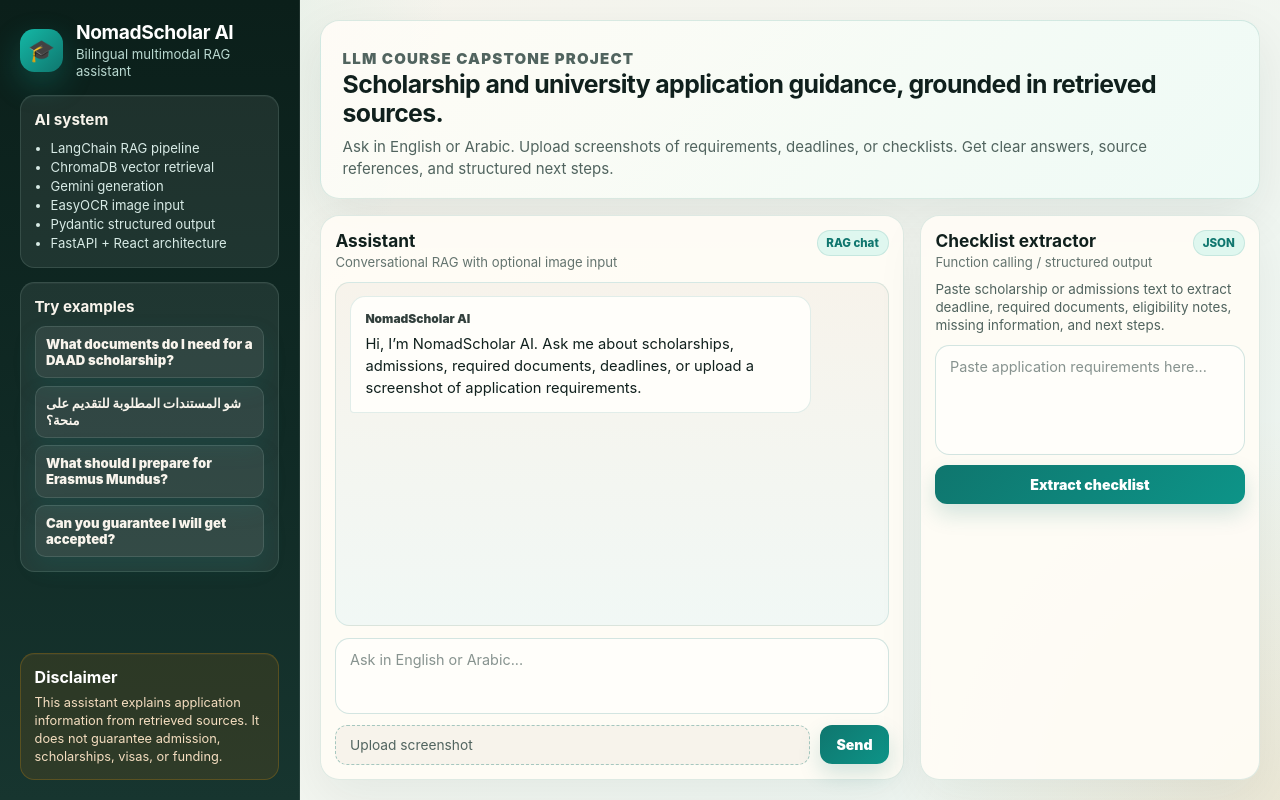
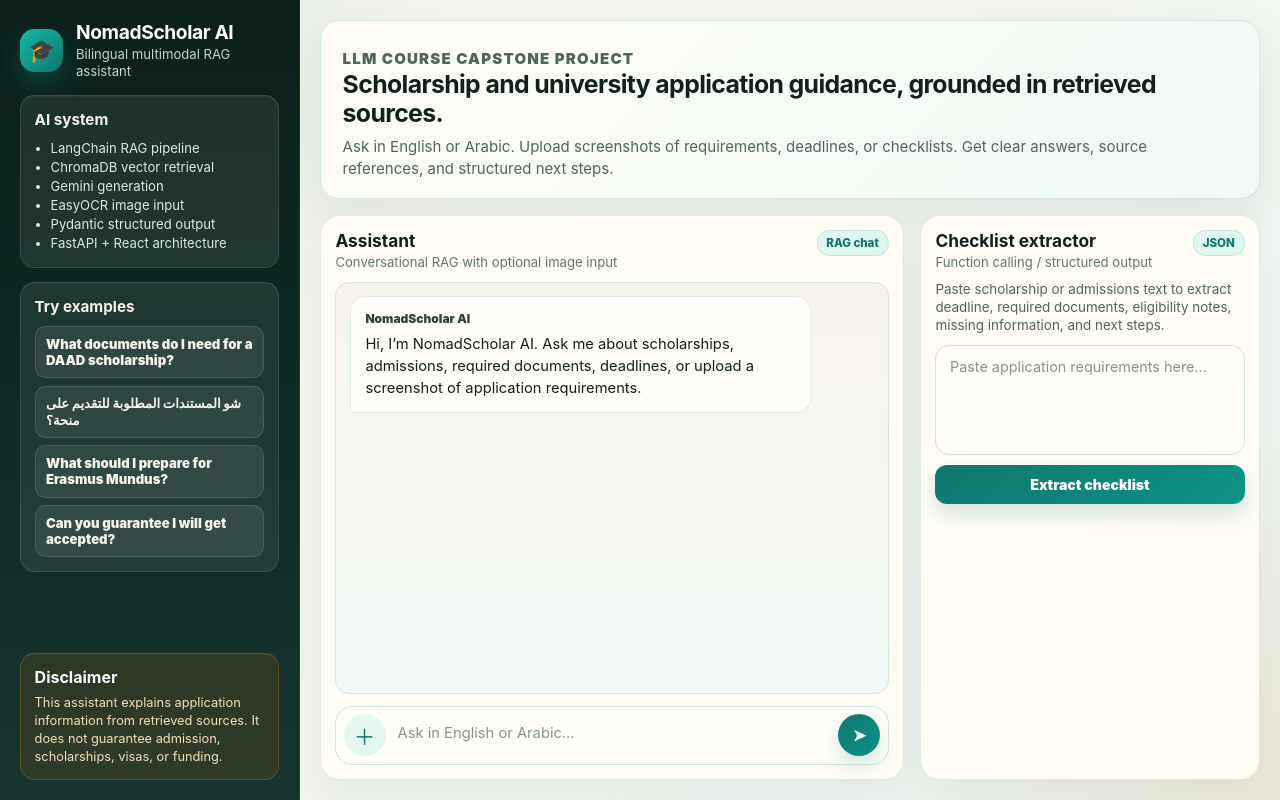
Before and after one commit to joeElieSarkis/nomadscholar-rag-assistant, a React app in the folder frontend/: page / in a window 1280 px wide. Built offline with nearby package versions, Linux system fonts and the light colour scheme; the HTML template or start-up script is replaced by a standard one.

Commit message:
Polish chat composer

```diff
--- a/frontend/src/App.css
+++ b/frontend/src/App.css
@@ -58,8 +58,7 @@ input {
   width: 2.7rem;
   display: grid;
   place-items: center;
-  background:
-    linear-gradient(135deg, #14b8a6 0%, #0f766e 100%);
+  background: linear-gradient(135deg, #14b8a6 0%, #0f766e 100%);
   border-radius: 0.9rem;
   font-size: 1.35rem;
   flex-shrink: 0;
@@ -116,6 +115,7 @@ input {
   cursor: pointer;
   font-size: 0.82rem;
   line-height: 1.25;
+  box-shadow: none;
   transition:
     background 0.18s ease,
     border-color 0.18s ease,
@@ -126,6 +126,8 @@ input {
   background: rgba(20, 184, 166, 0.16);
   border-color: rgba(45, 212, 191, 0.35);
   transform: translateY(-1px);
+  box-shadow: none;
+  filter: none;
 }
 
 .disclaimer {
@@ -256,22 +258,27 @@ input {
   display: flex;
   flex-direction: column;
   gap: 0.75rem;
-  background:
-    linear-gradient(180deg, #f7f3eb 0%, #f1f8f5 100%);
+  background: linear-gradient(180deg, #f7f3eb 0%, #f1f8f5 100%);
   border-radius: 0.9rem;
   padding: 0.85rem;
   border: 1px solid rgba(15, 118, 110, 0.12);
 }
 
-.messages::-webkit-scrollbar {
+.messages::-webkit-scrollbar,
+.checklist-result::-webkit-scrollbar,
+.json-output::-webkit-scrollbar {
   width: 8px;
 }
 
-.messages::-webkit-scrollbar-track {
+.messages::-webkit-scrollbar-track,
+.checklist-result::-webkit-scrollbar-track,
+.json-output::-webkit-scrollbar-track {
   background: transparent;
 }
 
-.messages::-webkit-scrollbar-thumb {
+.messages::-webkit-scrollbar-thumb,
+.checklist-result::-webkit-scrollbar-thumb,
+.json-output::-webkit-scrollbar-thumb {
   background: rgba(15, 118, 110, 0.28);
   border-radius: 999px;
 }
@@ -297,8 +304,7 @@ input {
 }
 
 .message.user .message-bubble {
-  background:
-    linear-gradient(135deg, #0f766e 0%, #0d9488 100%);
+  background: linear-gradient(135deg, #0f766e 0%, #0d9488 100%);
   color: white;
   border-bottom-right-radius: 0.25rem;
   box-shadow: 0 10px 22px rgba(15, 118, 110, 0.18);
@@ -339,6 +345,32 @@ input {
   color: inherit;
 }
 
+.image-preview-button {
+  display: block;
+  background: transparent;
+  box-shadow: none;
+  padding: 0;
+  border-radius: 0.75rem;
+  margin-bottom: 0.65rem;
+}
+
+.image-preview-button:hover {
+  background: transparent;
+  box-shadow: none;
+  transform: none;
+  filter: none;
+}
+
+.message-image-preview {
+  display: block;
+  max-width: 260px;
+  max-height: 180px;
+  object-fit: cover;
+  border-radius: 0.75rem;
+  border: 1px solid rgba(15, 118, 110, 0.18);
+  cursor: zoom-in;
+}
+
 /* Sources */
 
 .sources {
@@ -376,79 +408,127 @@ input {
   color: #51645f;
 }
 
-/* Inputs */
+/* Chat composer */
 
 .chat-form {
   display: grid;
-  gap: 0.65rem;
+  gap: 0.55rem;
 }
 
-.chat-form textarea,
-.checklist-textarea {
-  width: 100%;
-  resize: none;
+.selected-file-preview {
+  display: flex;
+  align-items: center;
+  justify-content: space-between;
+  gap: 0.65rem;
+  background: #e1f7ef;
   border: 1px solid rgba(15, 118, 110, 0.18);
-  border-radius: 0.9rem;
-  padding: 0.75rem 0.85rem;
-  outline: none;
-  background: #fffefa;
-  color: #10201d;
-  font-size: 0.9rem;
+  border-radius: 0.75rem;
+  padding: 0.5rem 0.65rem;
+  color: #0f3d37;
+  font-size: 0.82rem;
 }
 
-.chat-form textarea {
-  height: 76px;
+.selected-file-preview span {
+  overflow: hidden;
+  text-overflow: ellipsis;
+  white-space: nowrap;
 }
 
-.chat-form textarea::placeholder,
-.checklist-textarea::placeholder {
-  color: #87938f;
+.selected-file-preview button {
+  background: transparent;
+  color: #0f766e;
+  box-shadow: none;
+  padding: 0.2rem 0.35rem;
+  font-size: 0.78rem;
 }
 
-.chat-form textarea:focus,
-.checklist-textarea:focus {
+.selected-file-preview button:hover {
+  transform: none;
+  box-shadow: none;
+  background: rgba(15, 118, 110, 0.08);
+  filter: none;
+}
+
+.composer {
+  min-height: 54px;
+  display: grid;
+  grid-template-columns: auto 1fr auto;
+  align-items: end;
+  gap: 0.55rem;
+  background: #fffefa;
+  border: 1px solid rgba(15, 118, 110, 0.18);
+  border-radius: 1.1rem;
+  padding: 0.45rem;
+}
+
+.composer:focus-within {
   border-color: #0d9488;
   box-shadow: 0 0 0 4px rgba(20, 184, 166, 0.14);
 }
 
-.form-row {
-  display: flex;
-  gap: 0.65rem;
-  align-items: center;
-  justify-content: space-between;
+.composer textarea {
+  height: 42px;
+  max-height: 110px;
+  resize: none;
+  border: none;
+  outline: none;
+  background: transparent;
+  padding: 0.62rem 0.2rem;
+  color: #10201d;
+  font-size: 0.92rem;
+  line-height: 1.35;
 }
 
-.file-input {
-  flex: 1;
-  cursor: pointer;
-  background: #f7f3eb;
-  border: 1px dashed rgba(15, 118, 110, 0.35);
-  color: #51645f;
-  border-radius: 0.75rem;
-  padding: 0.68rem 0.85rem;
-  overflow: hidden;
-  white-space: nowrap;
-  text-overflow: ellipsis;
-  font-size: 0.86rem;
-  transition:
-    border-color 0.18s ease,
-    background 0.18s ease;
+.composer textarea::placeholder {
+  color: #87938f;
 }
 
-.file-input:hover {
-  background: #eef8f4;
-  border-color: rgba(15, 118, 110, 0.55);
+.composer textarea:focus {
+  border: none;
+  box-shadow: none;
 }
 
-.file-input input {
+.composer-attach-button {
+  height: 42px;
+  width: 42px;
+  display: grid;
+  place-items: center;
+  cursor: pointer;
+  border-radius: 999px;
+  color: #0f766e;
+  background: #e1f7ef;
+  font-size: 1.35rem;
+  font-weight: 500;
+  transition:
+    background 0.18s ease,
+    transform 0.18s ease;
+}
+
+.composer-attach-button:hover {
+  background: #c8f1e5;
+  transform: translateY(-1px);
+}
+
+.composer-attach-button input {
   display: none;
 }
+
+.composer-send-button {
+  height: 42px;
+  width: 42px;
+  display: grid;
+  place-items: center;
+  border-radius: 999px;
+  padding: 0;
+  font-size: 1rem;
+}
+
+/* General buttons */
 
 button {
   border: none;
   border-radius: 0.75rem;
-  background:
-    linear-gradient(135deg, #0f766e 0%, #0d9488 100%);
+  background: linear-gradient(135deg, #0f766e 0%, #0d9488 100%);
   color: white;
   padding: 0.68rem 1rem;
   font-weight: 900;
@@ -474,6 +554,8 @@ button:disabled {
   box-shadow: none;
 }
 
+/* Checklist extractor */
+
 .small-text {
   color: #51645f;
   line-height: 1.35;
@@ -482,26 +564,32 @@ button:disabled {
 }
 
 .checklist-textarea {
+  width: 100%;
   height: 110px;
   min-height: 110px;
+  resize: none;
+  border: 1px solid rgba(15, 118, 110, 0.18);
+  border-radius: 0.9rem;
+  padding: 0.75rem 0.85rem;
+  outline: none;
+  background: #fffefa;
+  color: #10201d;
+  font-size: 0.9rem;
   margin-top: 0;
+}
+
+.checklist-textarea::placeholder {
+  color: #87938f;
+}
+
+.checklist-textarea:focus {
+  border-color: #0d9488;
+  box-shadow: 0 0 0 4px rgba(20, 184, 166, 0.14);
 }
 
 .full-button {
   width: 100%;
   margin-top: 0;
-}
-
-.json-output {
-  margin-top: 0.75rem;
-  background: #10201d;
-  color: #e7f8f3;
-  padding: 0.85rem;
-  border-radius: 0.9rem;
-  overflow: auto;
-  max-height: 220px;
-  font-size: 0.8rem;
-  border: 1px solid rgba(20, 184, 166, 0.18);
 }
 
 .checklist-result {
@@ -596,8 +684,63 @@ button:disabled {
   font-size: 0.85rem;
 }
 
-.raw-json .json-output {
+.json-output {
   margin-top: 0.65rem;
+  background: #10201d;
+  color: #e7f8f3;
+  padding: 0.85rem;
+  border-radius: 0.9rem;
+  overflow: auto;
+  max-height: 220px;
+  font-size: 0.8rem;
+  border: 1px solid rgba(20, 184, 166, 0.18);
+}
+
+/* Image modal */
+
+.image-modal {
+  position: fixed;
+  inset: 0;
+  z-index: 100;
+  display: grid;
+  place-items: center;
+  background: rgba(5, 20, 17, 0.76);
+  backdrop-filter: blur(6px);
+  padding: 2rem;
+}
+
+.image-modal-content {
+  position: relative;
+  max-width: min(1000px, 92vw);
+  max-height: 88vh;
+  background: #fffefa;
+  border-radius: 1rem;
+  padding: 0.75rem;
+  box-shadow: 0 30px 90px rgba(0, 0, 0, 0.35);
+}
+
+.image-modal-content img {
+  display: block;
+  max-width: 100%;
+  max-height: 82vh;
+  object-fit: contain;
+  border-radius: 0.75rem;
+}
+
+.image-modal-close {
+  position: absolute;
+  top: -0.9rem;
+  right: -0.9rem;
+  height: 2.2rem;
+  width: 2.2rem;
+  display: grid;
+  place-items: center;
+  border-radius: 999px;
+  background: #0f766e;
+  color: white;
+  padding: 0;
+  font-size: 1.3rem;
+  line-height: 1;
 }
 
 /* Responsive */
@@ -631,4 +774,8 @@ button:disabled {
   .messages {
     height: 460px;
   }
+
+  .checklist-card {
+    min-height: 640px;
+  }
 }
--- a/frontend/src/App.jsx
+++ b/frontend/src/App.jsx
@@ -20,6 +20,7 @@ function App() {
   const [checklistResult, setChecklistResult] = useState(null);
   const [loading, setLoading] = useState(false);
   const [checklistLoading, setChecklistLoading] = useState(false);
+  const [previewImage, setPreviewImage] = useState(null);
 
   const exampleQuestions = [
     "What documents do I need for a DAAD scholarship?",
@@ -104,6 +105,7 @@ function App() {
       role: "user",
       content: finalQuestion || "Please explain the uploaded image.",
       sources: [],
+      imagePreview: image ? URL.createObjectURL(image) : null,
     };
 
     setMessages((currentMessages) => [...currentMessages, userMessage]);
@@ -260,6 +262,20 @@ function App() {
                       {message.role === "user" ? "You" : "NomadScholar AI"}
                     </div>
 
+                    {message.imagePreview && (
+                      <button
+                        type="button"
+                        className="image-preview-button"
+                        onClick={() => setPreviewImage(message.imagePreview)}
+                      >
+                        <img
+                          src={message.imagePreview}
+                          alt="Uploaded application screenshot"
+                          className="message-image-preview"
+                        />
+                      </button>
+                    )}
+
                     <div className="message-content">
                       <ReactMarkdown>{message.content}</ReactMarkdown>
                     </div>
@@ -292,25 +308,40 @@ function App() {
             </div>
 
             <form className="chat-form" onSubmit={handleSubmit}>
-              <textarea
-                value={question}
-                onChange={(event) => setQuestion(event.target.value)}
-                placeholder="Ask in English or Arabic..."
-                rows={3}
-              />
+              {image && (
+                <div className="selected-file-preview">
+                  <span>{image.name}</span>
+                  <button type="button" onClick={() => setImage(null)}>
+                    Remove
+                  </button>
+                </div>
+              )}
 
-              <div className="form-row">
-                <label className="file-input">
+              <div className="composer">
+                <label className="composer-attach-button" title="Attach image">
                   <input
                     type="file"
                     accept="image/png,image/jpeg,image/jpg"
                     onChange={(event) => setImage(event.target.files[0] || null)}
                   />
-                  {image ? image.name : "Upload screenshot"}
+                  ＋
                 </label>
 
-                <button type="submit" disabled={loading}>
-                  {loading ? "Thinking..." : "Send"}
+                <textarea
+                  value={question}
+                  onChange={(event) => setQuestion(event.target.value)}
+                  placeholder="Ask in English or Arabic..."
+                  rows={1}
+                  onKeyDown={(event) => {
+                    if (event.key === "Enter" && !event.shiftKey) {
+                      event.preventDefault();
+                      handleSubmit(event);
+                    }
+                  }}
+                />
+
+                <button className="composer-send-button" type="submit" disabled={loading}>
+                  {loading ? "..." : "➤"}
                 </button>
               </div>
             </form>
@@ -423,6 +454,21 @@ function App() {
           </div>
         </section>
       </main>
+
+      {previewImage && (
+        <div className="image-modal" onClick={() => setPreviewImage(null)}>
+          <div className="image-modal-content">
+            <button
+              type="button"
+              className="image-modal-close"
+              onClick={() => setPreviewImage(null)}
+            >
+              ×
+            </button>
+            <img src={previewImage} alt="Expanded uploaded screenshot" />
+          </div>
+        </div>
+      )}
     </div>
   );
 }
```
